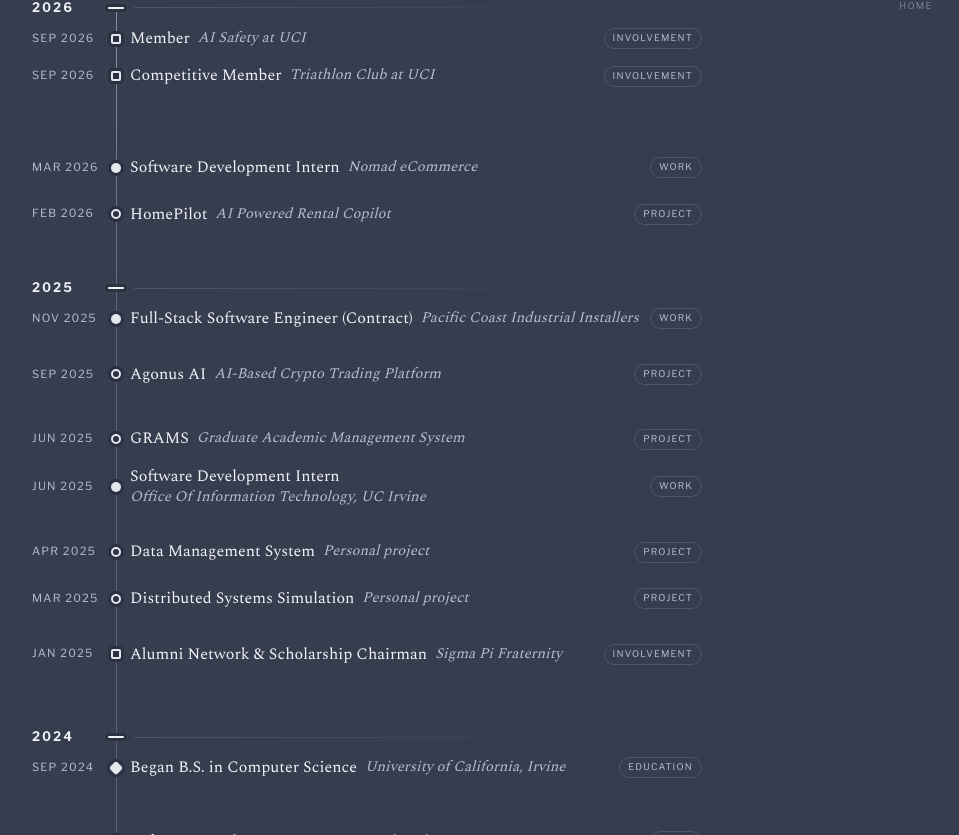
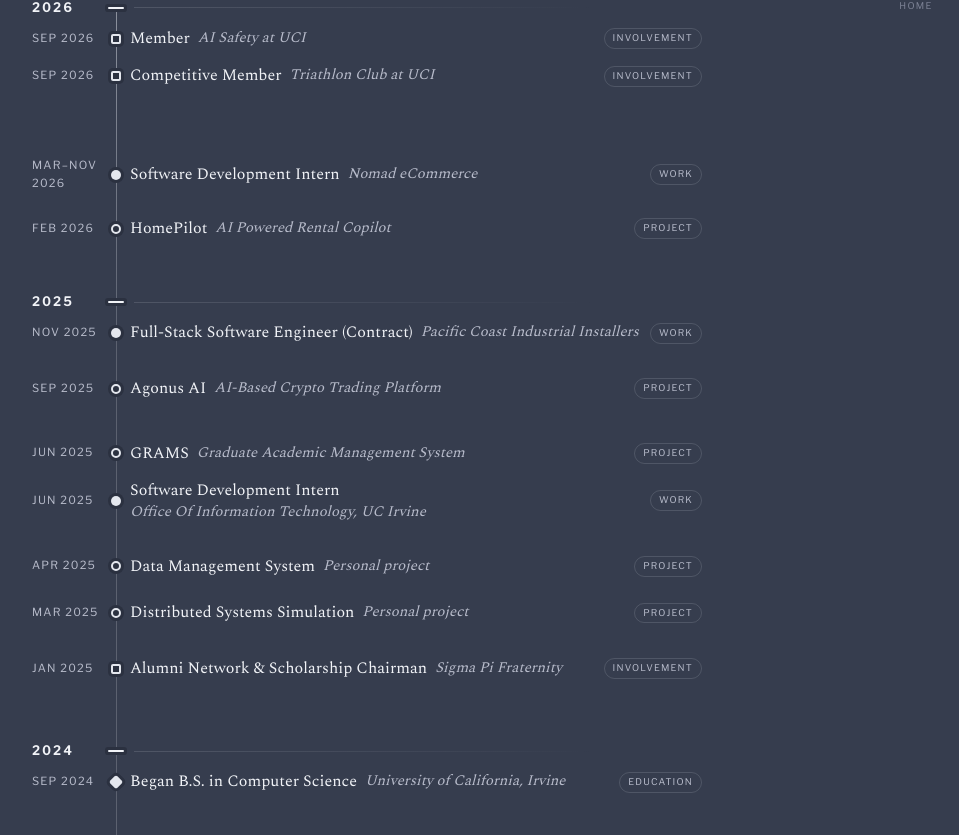
Before and after one commit to alieldaoushyuci/portfolio, a Next.js app: page / in a window 1280 px wide. Shown: the part 785-1620 px from the top of the page, without its empty margins (268-1227 px from the left). Built offline with nearby package versions, Linux system fonts and the light colour scheme.

Commit message:
Set Nomad eCommerce end date to November 2026

```diff
--- a/app/experience/page.jsx
+++ b/app/experience/page.jsx
@@ -11,7 +11,7 @@ export default function Experience() {
           <h2 className="who">
             Software Development Intern <em>— Nomad eCommerce</em>
           </h2>
-          <p className="when">March 2026 – Present</p>
+          <p className="when">March 2026 – November 2026</p>
           <div className="body">
             <ul>
               <li>
--- a/app/globals.css
+++ b/app/globals.css
@@ -1365,7 +1365,7 @@ article .skill-usage a {
   letter-spacing: 1.2px;
   text-transform: uppercase;
   color: var(--platform-muted);
-  white-space: nowrap;
+  white-space: normal;
 }
 
 .career-dot {
--- a/src/data/career.js
+++ b/src/data/career.js
@@ -30,7 +30,7 @@ export const career = [
     title: 'Software Development Intern',
     org: 'Nomad eCommerce',
     start: '2026-03',
-    date: 'Mar 2026',
+    date: 'Mar–Nov 2026',
     href: '/experience#nomad-ecommerce',
   },
   {
--- a/src/data/page-updates.js
+++ b/src/data/page-updates.js
@@ -4,7 +4,7 @@ export const PAGE_UPDATES = {
   '/': '2026-11-03',
   '/about': '2026-10-21',
   '/education': '2026-10-13',
-  '/experience': '2026-10-06',
+  '/experience': '2026-11-03',
   '/involvement': '2026-10-31',
   '/projects': '2026-10-06',
   '/skills': '2026-11-02',
```
Also changed, not shown: 32 other files (tests, documents, lock files or other folders).
